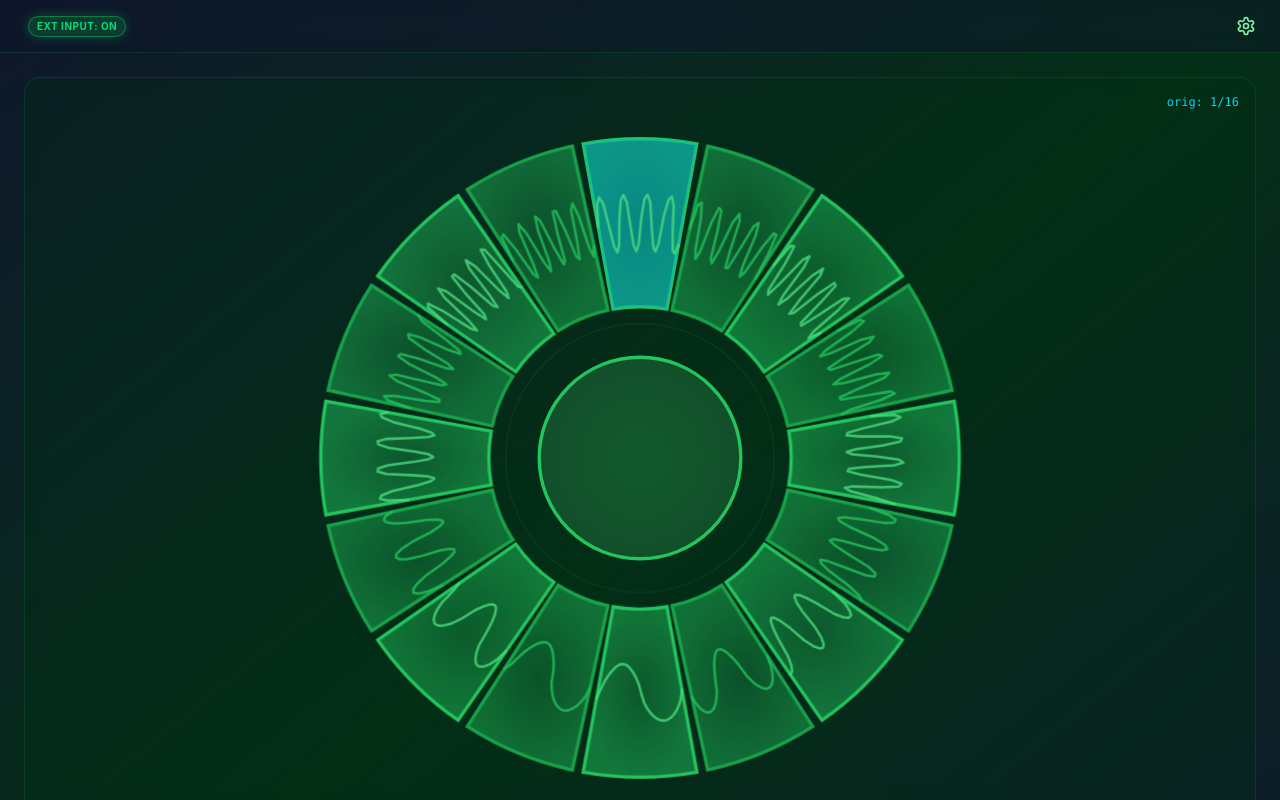
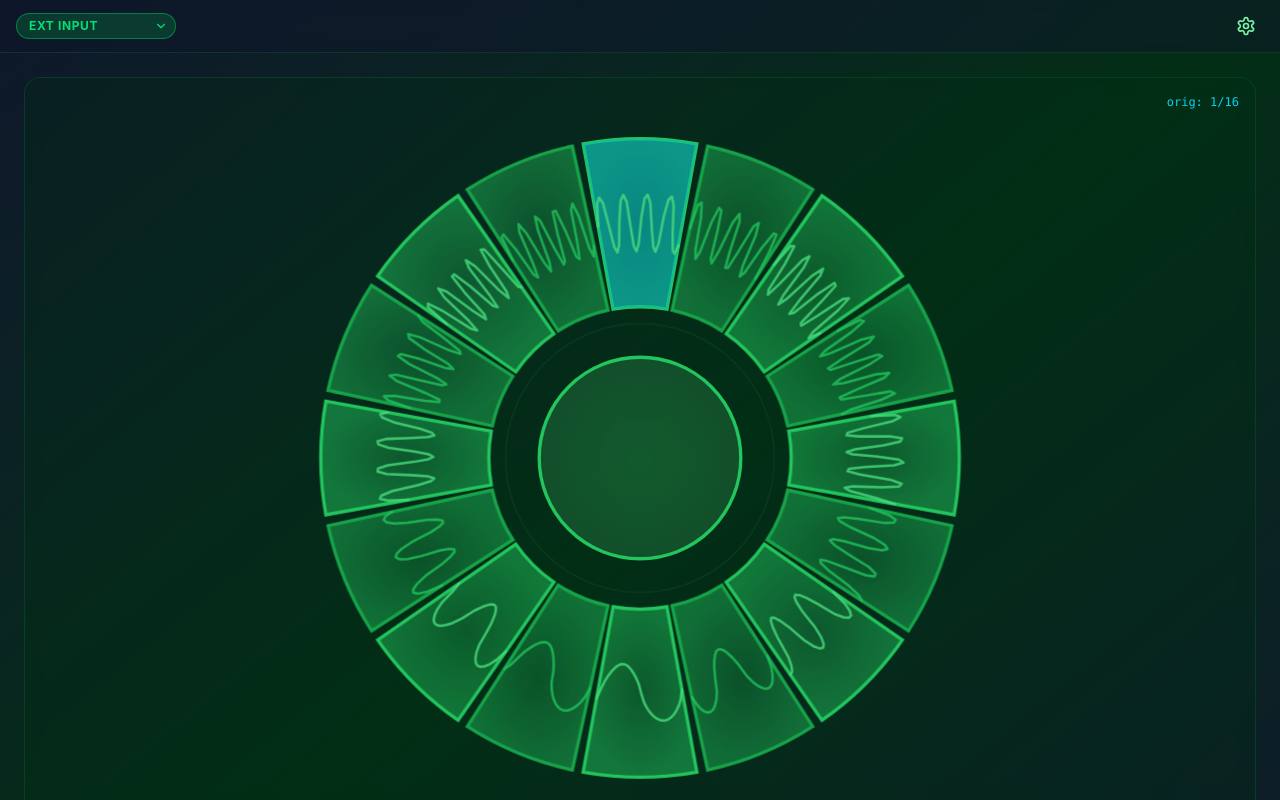
Before and after one commit to ca5/AmenBreakChopper, a React (Vite) app in the folder ui/: page / in a window 1280 px wide. Built offline with nearby package versions, Linux system fonts and the light colour scheme.

Commit message:
サンプルモード修正

```diff
--- a/ui/src/app/App.tsx
+++ b/ui/src/app/App.tsx
@@ -1,8 +1,7 @@
 import { useState, useEffect } from 'react';
 import { WaveformDisplay } from './components/WaveformDisplay';
 import { ControlPanel } from './components/ControlPanel';
-import { SampleLoader } from './components/SampleLoader';
-import { RotateCcw, Settings, ArrowLeft } from 'lucide-react';
+import { RotateCcw, Settings, ArrowLeft, ChevronDown } from 'lucide-react';
 import { useJuceBridge } from '../hooks/useJuceBridge';
 
 export default function App() {
@@ -20,7 +19,7 @@ export default function App() {
   const [triggeredPlayhead, setTriggeredPlayhead] = useState<number | null>(null);
 
   // Use the bridge
-  const { parameters, sendParameter, addEventListener, performHardReset, isStandalone } = useJuceBridge();
+  const { parameters, sendParameter, addEventListener, performHardReset, isStandalone, loadSample } = useJuceBridge();
 
   // Scroll locking logic for Standalone
   useEffect(() => {
@@ -188,6 +187,12 @@ export default function App() {
   const delayAdjustValue = parameters['delayAdjust'] ? Math.round(parameters['delayAdjust']) : 0;
   const inputEnabled = (parameters['inputEnabled'] ?? 1) > 0.5;
 
+  // Track selected sample name for UI display
+  const [currentSample, setCurrentSample] = useState<string>('amen140.wav');
+
+  // Logic to determine dropdown value
+  const audioSourceValue = inputEnabled ? 'ext' : currentSample;
+
   return (
     <div className={`min-h-screen bg-gradient-to-br ${theme.bgGradient} flex flex-col`}>
       {/* Header */}
@@ -195,16 +200,41 @@ export default function App() {
         <div className="flex items-center justify-between">
           <div className="flex-1">
             <h1 className="text-white text-sm font-medium flex items-center gap-3">
-              <button
-                onClick={() => sendParameter('inputEnabled', inputEnabled ? 0 : 1)}
-                className={`ml-3 px-2 py-0.5 rounded-full text-[10px] font-bold tracking-wider border transition-all ${
-                  inputEnabled
-                    ? 'bg-green-500/20 text-green-400 border-green-500/50 shadow-[0_0_12px_rgba(34,197,94,0.3)]'
-                    : 'bg-slate-800/50 text-slate-500 border-slate-700/50 hover:bg-slate-800'
-                }`}
-              >
-                {inputEnabled ? 'EXT INPUT: ON' : 'MUTED'}
-              </button>
+            <div className="flex items-center gap-2">
+                <div className="relative">
+                     <select
+                        className={`w-40 px-3 py-1 border rounded-full text-xs font-bold tracking-wider ${
+                           inputEnabled
+                           ? 'bg-green-500/20 text-green-400 border-green-500/50'
+                           : 'bg-slate-800/80 text-orange-400 border-orange-500/50'
+                        } appearance-none focus:outline-none transition-all cursor-pointer`}
+                        value={audioSourceValue}
+                        onChange={(e) => {
+                            const val = e.target.value;
+                            if (val === 'ext') {
+                                sendParameter('inputEnabled', 1);
+                            } else {
+                                // Update local state for UI consistency
+                                setCurrentSample(val);
+
+                                // Load Sample
+                                if (loadSample) {
+                                  loadSample(val);
+                                }
+                            }
+                        }}
+                     >
+                        <option value="ext">EXT INPUT</option>
+                        <option value="amen140.wav">Amen Break 140</option>
+                        <option value="amen160.wav">Amen Break 160</option>
+                        <option value="amen180.wav">Amen Break 180</option>
+                        <option value="amen200.wav">Amen Break 200</option>
+                     </select>
+                     <div className="absolute inset-y-0 right-0 flex items-center px-2 pointer-events-none">
+                        <ChevronDown size={14} className={inputEnabled ? 'text-green-400' : 'text-orange-400'} />
+                     </div>
+                </div>
+            </div>
             </h1>
           </div>
 
@@ -292,7 +322,6 @@ export default function App() {
           </>
         ) : (
           <div className="space-y-6">
-            <SampleLoader colorTheme={colorTheme} />
             <ControlPanel colorTheme={colorTheme} onThemeChange={handleThemeChange} />
           </div>
         )}
--- a/ui/src/app/components/ControlPanel.tsx
+++ b/ui/src/app/components/ControlPanel.tsx
@@ -1,20 +1,17 @@
 import { useState, useEffect } from 'react';
 import { useJuceBridge, setAudioInputChannel } from '../../hooks/useJuceBridge';
-import { Settings, Play, Pause, ChevronDown, Check, Info } from 'lucide-react';
-import type { ThemeColor } from '../App';
 
 interface DeviceList {
     audio: {
         currentDevice: string;
         availableDevices: string[];
         inputChannels: string[];
-        // New property for granular channel selection
         inputChannelsList?: Array<{
             name: string;
             index: number;
             active: boolean;
         }>;
-        activeInputNames?: string[]; // Kept for backward compat if needed, but we use inputChannelsList now
+        activeInputNames?: string[];
     };
     midiInputs: Array<{
         name: string;
@@ -24,9 +21,11 @@ interface DeviceList {
     debugInfo?: string;
 }
 
+export type ThemeColor = 'green' | 'blue' | 'purple' | 'red' | 'orange' | 'cyan' | 'pink';
+
 interface ControlPanelProps {
-  colorTheme: 'green' | 'blue' | 'purple' | 'red' | 'orange' | 'cyan' | 'pink';
-  onThemeChange: (theme: 'green' | 'blue' | 'purple' | 'red' | 'orange' | 'cyan' | 'pink') => void;
+  colorTheme: ThemeColor;
+  onThemeChange: (theme: ThemeColor) => void;
 }
 
 export function ControlPanel({ colorTheme, onThemeChange }: ControlPanelProps) {
@@ -119,7 +118,9 @@ export function ControlPanel({ colorTheme, onThemeChange }: ControlPanelProps) {
     pink: { panel: 'bg-pink-950/30', border: 'border-pink-900/50', text: 'text-pink-300', textSecondary: 'text-pink-300/80', textTertiary: 'text-pink-400/60', buttonBg: 'bg-pink-900/30 hover:bg-pink-800/50', inputBg: 'bg-slate-800/50 border-pink-900/50 focus:border-pink-600', accentBg: 'bg-pink-600', accentSlider: 'accent-pink-600' },
   };
 
-  const theme = themeColors[colorTheme];
+  const theme = themeColors[colorTheme] || themeColors.green;
+
+  if (!theme) return null; // Should not happen with fallback, but safe guard
 
   const modeOptions = ['Gate-On', 'Gate-Off', 'Toggle'];
 
@@ -128,6 +129,8 @@ export function ControlPanel({ colorTheme, onThemeChange }: ControlPanelProps) {
       title: 'MIDI Configuration',
       content: (
         <div className="space-y-4">
+
+
           {/* MIDI In Channel */}
           <div className="flex items-center justify-between">
             <label className={`text-sm ${theme.textSecondary}`}>MIDI In Channel</label>
```
Also changed, not shown: 2 other files (tests, documents, lock files or other folders).
